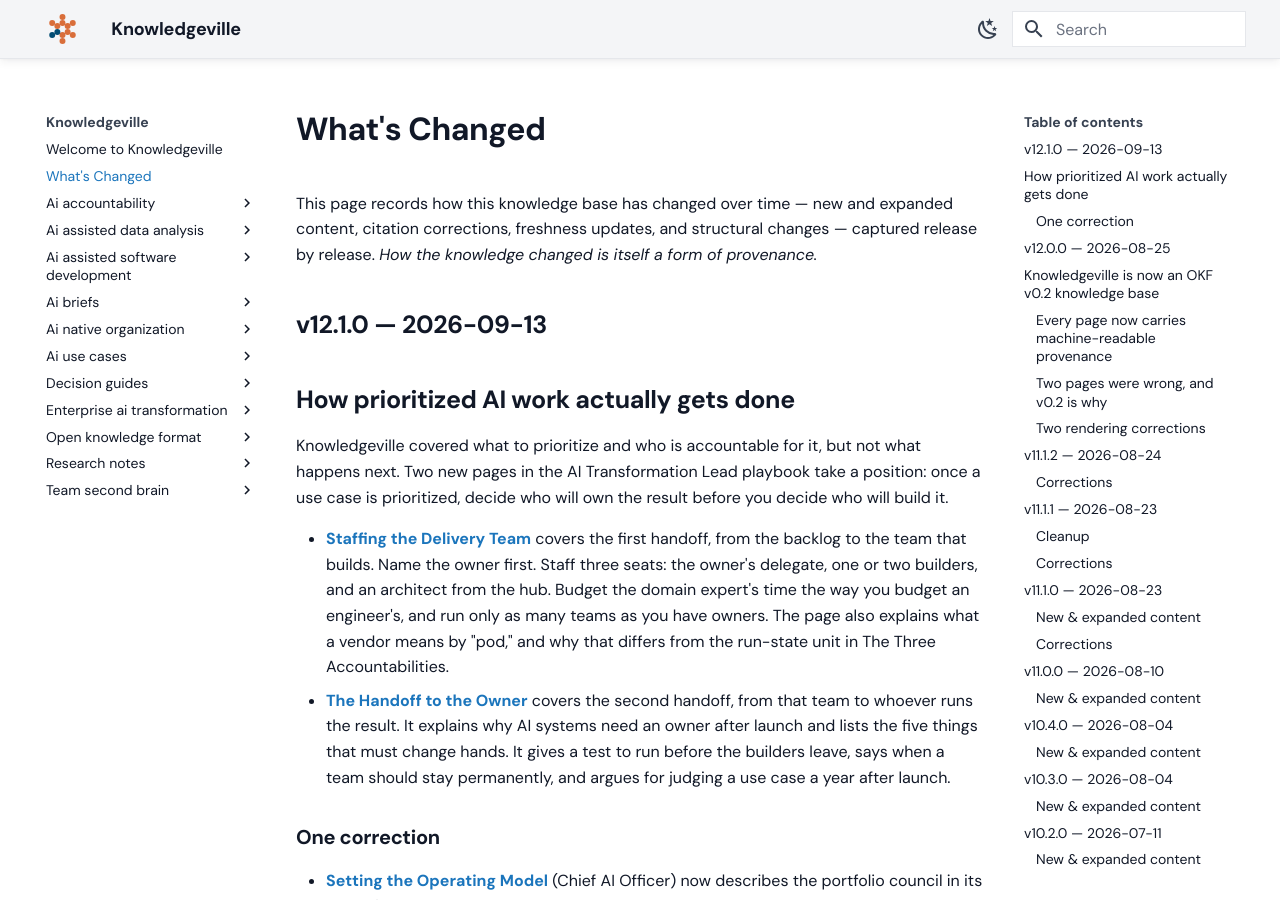
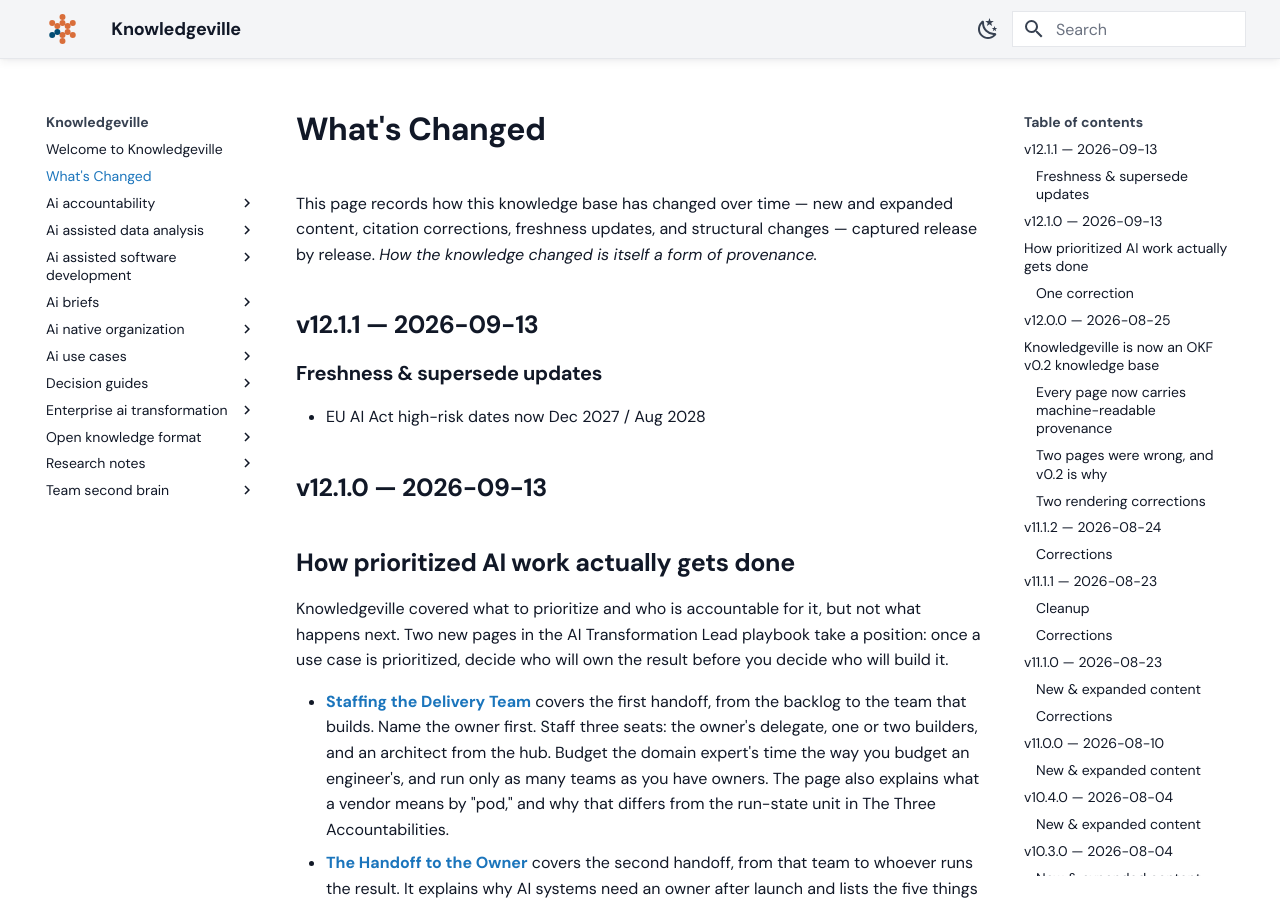
Before and after one commit to grandaha/knowledgeville, an MkDocs documentation site: the page built from published/changelog.md, in a window 1280 px wide and 900 px high. Built offline with MkDocs 1.6.1 and Material for MkDocs 9.7.7, drawn with Linux system fonts in a browser that asks for light colours; some web fonts are replaced.

Commit message:
Publish: sync content from workspace

```diff
--- a/published/changelog.md
+++ b/published/changelog.md
@@ -10,6 +10,11 @@ appendix: true
 <!-- generated from GitHub Releases by scripts/build_changelog.py — do not edit -->
 
 This page records how this knowledge base has changed over time — new and expanded content, citation corrections, freshness updates, and structural changes — captured release by release. *How the knowledge changed is itself a form of provenance.*
+
+## v12.1.1 — 2026-09-13
+
+### Freshness & supersede updates
+* EU AI Act high-risk dates now Dec 2027 / Aug 2028
 
 ## v12.1.0 — 2026-09-13
 
```
Also changed, not shown: 1 other file.
